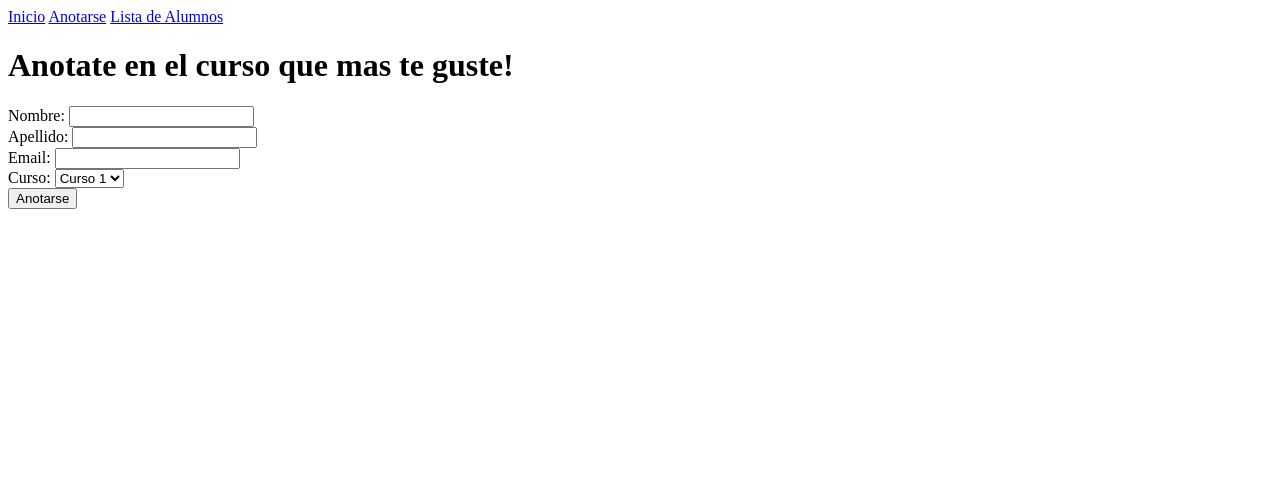
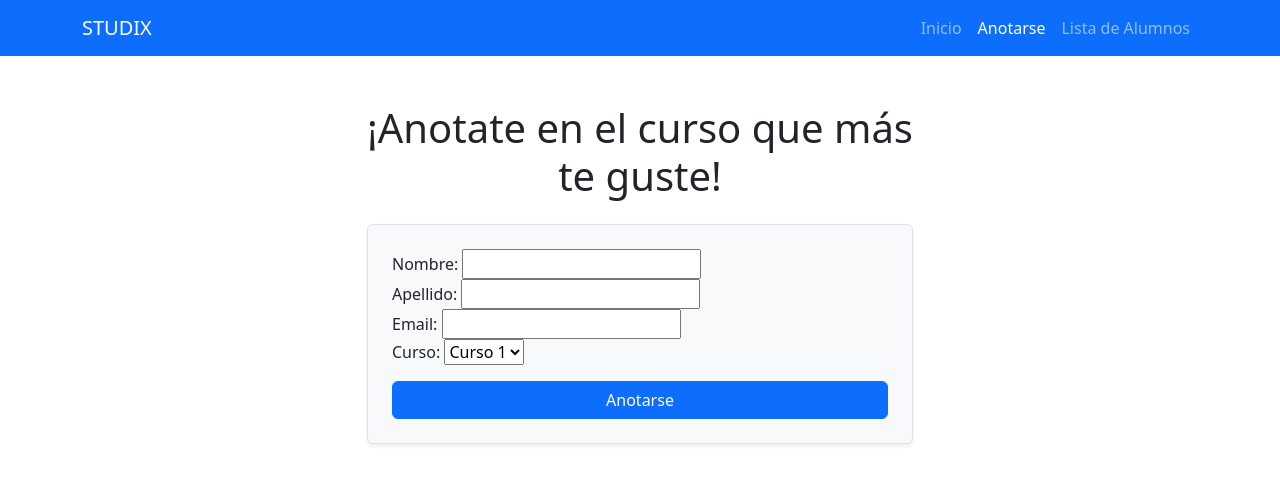
Before and after one commit to FrancoLepore/Lepore-TuPrimeraPagina, a Django app: page /alumnos/anotarse/ in a window 1280 px wide. Shown: the top 484 px of the page. Run offline with Django 5.2, Linux system fonts and the light colour scheme.

Commit message:
pongo estilo boostrap a anotarse.html

```diff
--- a/home/templates/home/anotarse.html
+++ b/home/templates/home/anotarse.html
@@ -1,24 +1,55 @@
 <!DOCTYPE html>
-<html lang="en">
+<html lang="es">
 <head>
     <meta charset="UTF-8">
     <meta name="viewport" content="width=device-width, initial-scale=1.0">
-    <title>Document</title>
+    <title>Anotarse | STUDIX</title>
+    <!-- Bootstrap 5.3 CDN -->
+    <link href="https://cdn.jsdelivr.net/npm/bootstrap@5.3.3/dist/css/bootstrap.min.css" rel="stylesheet">
 </head>
 <body>
-    <nav>
-        <a href={% url "inicio" %}>Inicio</a>
-        <a href={% url "anotarse" %}>Anotarse</a>
-        <a href={% url "lista_de_alumnos" %}>Lista de Alumnos</a>
+
+    <!-- Navbar -->
+    <nav class="navbar navbar-expand-lg navbar-dark bg-primary">
+        <div class="container">
+            <a class="navbar-brand" href="{% url 'inicio' %}">STUDIX</a>
+            <button class="navbar-toggler" type="button" data-bs-toggle="collapse" data-bs-target="#navbarNav">
+                <span class="navbar-toggler-icon"></span>
+            </button>
+            <div class="collapse navbar-collapse" id="navbarNav">
+                <ul class="navbar-nav ms-auto">
+                    <li class="nav-item">
+                        <a class="nav-link" href="{% url 'inicio' %}">Inicio</a>
+                    </li>
+                    <li class="nav-item">
+                        <a class="nav-link active" href="{% url 'anotarse' %}">Anotarse</a>
+                    </li>
+                    <li class="nav-item">
+                        <a class="nav-link" href="{% url 'lista_de_alumnos' %}">Lista de Alumnos</a>
+                    </li>
+                </ul>
+            </div>
+        </div>
     </nav>
-    <h1>Anotate en el curso que mas te guste!</h1>
-    <form action="{% url "anotarse" %}" method="POST">
-        {% csrf_token %}
 
+    <!-- Main Content -->
+    <main class="container my-5">
+        <div class="row justify-content-center">
+            <div class="col-md-8 col-lg-6">
+                <h1 class="mb-4 text-center">¡Anotate en el curso que más te guste!</h1>
 
-        {{formulario}}
-        <input type="submit" value="Anotarse">
+                <form action="{% url 'anotarse' %}" method="POST" class="p-4 border rounded shadow-sm bg-light">
+                    {% csrf_token %}
+                    {{ formulario|safe }}
+                    <div class="d-grid mt-3">
+                        <button type="submit" class="btn btn-primary">Anotarse</button>
+                    </div>
+                </form>
+            </div>
+        </div>
+    </main>
 
-    </form>
+    <!-- Bootstrap JS -->
+    <script src="https://cdn.jsdelivr.net/npm/bootstrap@5.3.3/dist/js/bootstrap.bundle.min.js"></script>
 </body>
 </html>
```
